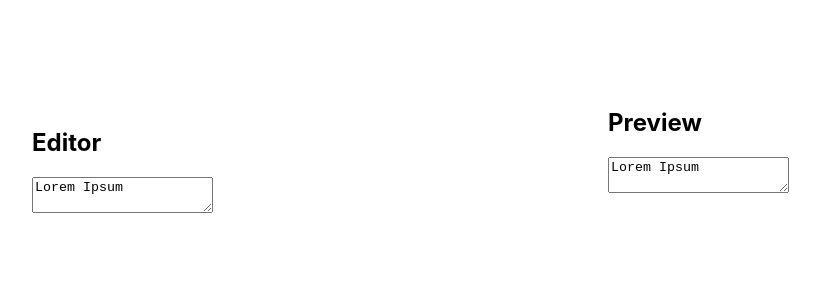
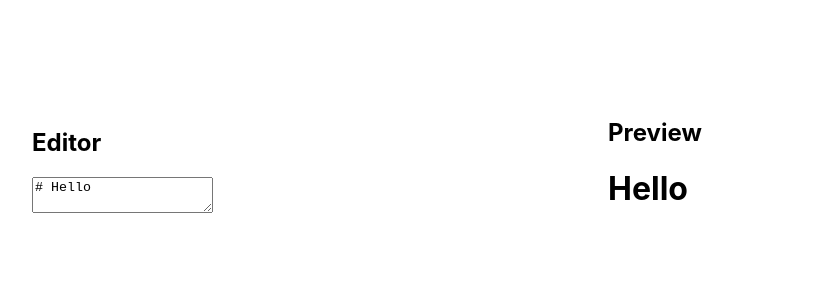
Before and after one commit to koookee/Markdown-previewer, a React (Create React App) app: page / in a window 1280 px wide. Shown: the top 300 px of the page, without its empty margins (96-916 px from the left). Built offline with nearby package versions, Linux system fonts and the light colour scheme.

Commit message:
Added markdown and removed second textarea

```diff
--- a/package.json
+++ b/package.json
@@ -6,6 +6,7 @@
     "@testing-library/jest-dom": "^4.2.4",
     "@testing-library/react": "^9.5.0",
     "@testing-library/user-event": "^7.2.1",
+    "marked": "^1.1.1",
     "react": "^16.13.1",
     "react-dom": "^16.13.1",
     "react-scripts": "3.4.3"
--- a/public/index.html
+++ b/public/index.html
@@ -24,12 +24,13 @@
       work correctly both with client-side routing and a non-root public URL.
       Learn how to configure a non-root public URL by running `npm run build`.
     -->
+
     <title>React App</title>
   </head>
   <body>
     <noscript>You need to enable JavaScript to run this app.</noscript>
-    <div id="root"></div>s
-    <script src="https://cdnjs.cloudflare.com/ajax/libs/marked/1.1.1/marked.js"></script>
+    <div id="root"></div>
+    <script src="https://cdn.freecodecamp.org/testable-projects-fcc/v1/bundle.js"></script>
     <!--
       This HTML file is a template.
       If you open it directly in the browser, you will see an empty page.
--- a/src/Components/Editor.js
+++ b/src/Components/Editor.js
@@ -2,15 +2,17 @@ import React, {Component} from "react";
 import Preview from './Preview.js'
 
 class Editor extends Component{
+
   constructor(){
     super();
-    this.state = {text:"Lorem Ipsum"}
+    this.state = {text:"# Hello"}
     this.handleChange = this.handleChange.bind(this);
   }
   handleChange(event){
     this.setState({text : event.target.value})
   }
   render(){
+    let tex = "# he";
     let display = {margin:"10% 10%"}
     return(
       <div>
--- a/src/Components/Preview.js
+++ b/src/Components/Preview.js
@@ -1,16 +1,18 @@
 import React, {Component} from 'react';
 
+let marked = require("marked");
 
 class Preview extends Component{
   constructor(){
     super();
   }
   render(){
-    let display = {margin:"-18.5% 55%", }
+    let display = {margin:"-17.7% 55%"}
     return(
         <div style={display}>
-        <h2>Preview</h2>
-        <textarea id="preview" value={this.props.name}/>
+          <h2>Preview</h2>
+          <div id="preview" dangerouslySetInnerHTML = {{__html:marked(this.props.name)}}>
+          </div>
         </div>
     )
   }
```
Also changed, not shown: 1 other file (tests, documents, lock files or other folders).
